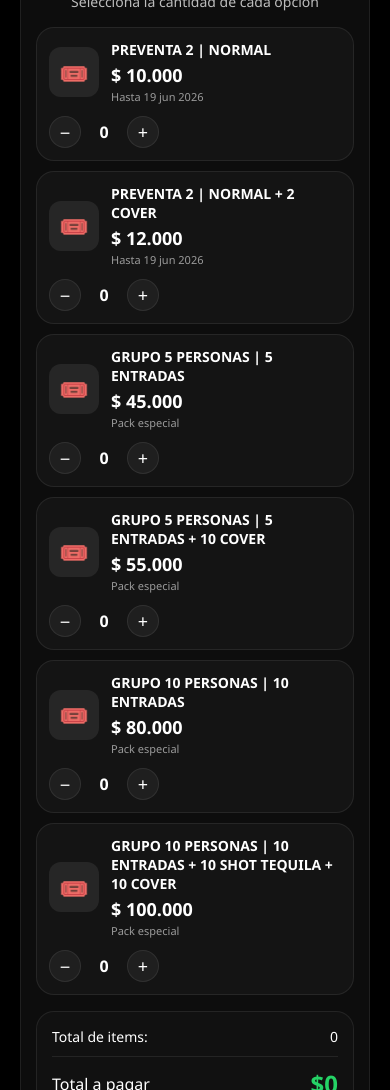
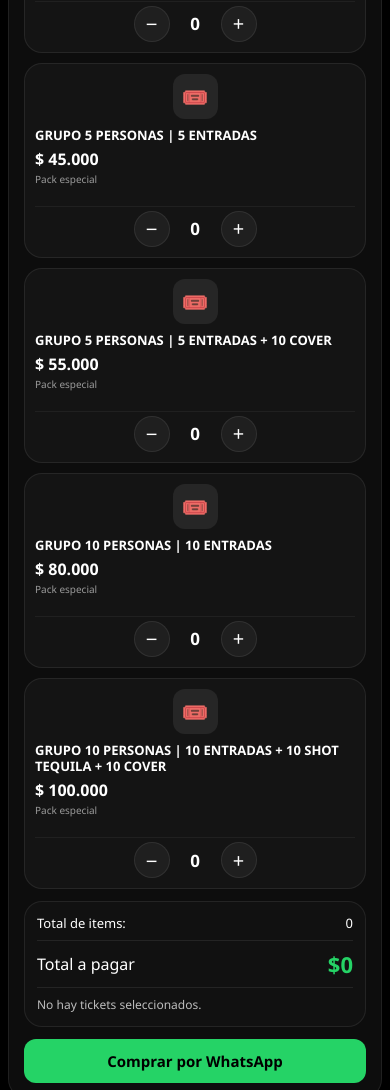
Before and after one commit to insomniosessions/WEBINSOMNIO, a plain HTML site: page index.htm in a window 390 px wide. Shown: the part 85-1175 px from the top of the page. Drawn offline with Linux system fonts and the light colour scheme.

Commit message:
Update index.htm

```diff
--- a/index.htm
+++ b/index.htm
@@ -2,7 +2,7 @@
 <html lang="es">
 <head>
 <meta charset="UTF-8">
-<meta name="viewport" content="width=device-width, initial-scale=1.0">
+<meta name="viewport" content="width=device-width, initial-scale=1.0, maximum-scale=1.0, user-scalable=no">
 <title>Compra tus Tickets</title>
 
 <style>
@@ -17,7 +17,7 @@ body{
     overflow-x:hidden;
     background:#000;
     color:#fff;
-    padding:10px;
+    padding:0;
 }
 .container{
     min-height:100vh;
@@ -25,6 +25,7 @@ body{
     justify-content:center;
     align-items:center;
     padding:10px;
+    width:100%;
 }
 .ticket-box{
     width:100%;
@@ -40,6 +41,7 @@ body{
     text-align:center;
     font-size:28px;
     margin-bottom:8px;
+    line-height:1.2;
 }
 .ticket-box p{
     text-align:center;
@@ -79,6 +81,7 @@ body{
 .option-title{
     font-size:14px;
     font-weight:700;
+    line-height:1.3;
 }
 .option-price{
     font-size:18px;
@@ -94,6 +97,7 @@ body{
     display:flex;
     align-items:center;
     gap:8px;
+    flex-shrink:0;
 }
 .qty-btn{
     width:32px;
@@ -104,6 +108,9 @@ body{
     color:#fff;
     font-size:18px;
     cursor:pointer;
+    display:flex;
+    align-items:center;
+    justify-content:center;
 }
 .qty-btn:hover{
     background:#25D366;
@@ -127,6 +134,7 @@ body{
     justify-content:space-between;
     margin-bottom:6px;
     font-size:14px;
+    align-items:center;
 }
 .summary-total{
     display:flex;
@@ -160,21 +168,69 @@ body{
     border-radius:15px;
     font-size:16px;
     font-weight:bold;
+    cursor:pointer;
 }
 .buy-btn:hover{
     transform:translateY(-2px);
 }
+
 @media(max-width:500px){
+    body{ padding:0; }
+    .container{
+        padding:8px;
+        min-height:100vh;
+        height:100vh;
+    }
+    .ticket-box{
+        padding:15px;
+        max-width:100%;
+        border-radius:20px;
+    }
+    .ticket-box h1{ font-size:22px; margin-bottom:6px; }
+    .ticket-box p{ font-size:13px; margin-bottom:12px; }
     .option-card{
         flex-direction:column;
         align-items:stretch;
+        padding:10px;
     }
-    .ticket-box{
-        padding:15px;
+    .option-left{
+        width:100%;
+        flex-direction:column;
+        align-items:stretch;
+        gap:8px;
     }
-    .ticket-box h1{
-        font-size:24px;
+    .icon-box{
+        width:45px;
+        height:45px;
+        font-size:22px;
+        align-self:center;
     }
+    .option-title{ font-size:13px; }
+    .option-price{ font-size:16px; }
+    .option-sub{ font-size:10px; }
+    .option-controls{
+        width:100%;
+        justify-content:center;
+        margin-top:8px;
+        padding-top:4px;
+        border-top:1px solid rgba(255,255,255,.05);
+    }
+    .qty-btn{ width:36px; height:36px; font-size:20px; }
+    .qty-box{ width:35px; font-size:17px; }
+    .summary{ padding:12px; margin-top:12px; }
+    .summary-row{ font-size:13px; }
+    .summary-total{ margin-top:8px; padding-top:8px; }
+    .summary-total strong{ font-size:22px; }
+    .purchase-summary{ font-size:12px; margin-top:8px; padding-top:8px; }
+    .buy-btn{ padding:12px; font-size:15px; margin-top:12px; border-radius:12px; }
+}
+
+@media(max-width:360px){
+    .ticket-box h1{ font-size:20px; }
+    .ticket-box p{ font-size:12px; }
+    .option-title{ font-size:12px; }
+    .option-price{ font-size:15px; }
+    .buy-btn{ font-size:14px; padding:11px; }
 }
 </style>
 </head>
@@ -189,26 +245,20 @@ body{
 <div id="options"></div>
 
 <div class="summary">
-
     <div class="summary-row">
         <span>Total de items:</span>
         <span id="totalItems">0</span>
     </div>
-
     <div class="summary-total">
         <span>Total a pagar</span>
         <strong>$<span id="totalPrice">0</span></strong>
     </div>
-
     <div id="purchaseSummary" class="purchase-summary">
         No hay tickets seleccionados.
     </div>
-
 </div>
 
-<a id="whatsappBtn"
-   class="buy-btn"
-   target="_blank">
+<a id="whatsappBtn" class="buy-btn" target="_blank">
    Comprar por WhatsApp
 </a>
 
@@ -216,191 +266,67 @@ body{
 </div>
 
 <script>
-
 const phone = "56912345678";
 
 const products = [
-    {
-        id:"p1",
-        icon:"🎟️",
-        title:"PREVENTA 2 | NORMAL",
-        price:10000,
-        subtitle:"Hasta 19 jun 2026"
-    },
-    {
-        id:"p2",
-        icon:"🎟️",
-        title:"PREVENTA 2 | NORMAL + 2 COVER",
-        price:12000,
-        subtitle:"Hasta 19 jun 2026"
-    },
-    {
-        id:"p3",
-        icon:"🎟️",
-        title:"GRUPO 5 PERSONAS | 5 ENTRADAS",
-        price:45000,
-        subtitle:"Pack especial"
-    },
-    {
-        id:"p4",
-        icon:"🎟️",
-        title:"GRUPO 5 PERSONAS | 5 ENTRADAS + 10 COVER",
-        price:55000,
-        subtitle:"Pack especial"
-    },
-    {
-        id:"p5",
-        icon:"🎟️",
-        title:"GRUPO 10 PERSONAS | 10 ENTRADAS",
-        price:80000,
-        subtitle:"Pack especial"
-    },
-    {
-        id:"p6",
-        icon:"🎟️",
-        title:"GRUPO 10 PERSONAS | 10 ENTRADAS + 10 SHOT TEQUILA + 10 COVER",
-        price:100000,
-        subtitle:"Pack especial"
-    }
+    { id:"p1", icon:"🎟️", title:"PREVENTA 2 | NORMAL", price:10000, subtitle:"Hasta 19 jun 2026" },
+    { id:"p2", icon:"🎟️", title:"PREVENTA 2 | NORMAL + 2 COVER", price:12000, subtitle:"Hasta 19 jun 2026" },
+    { id:"p3", icon:"🎟️", title:"GRUPO 5 PERSONAS | 5 ENTRADAS", price:45000, subtitle:"Pack especial" },
+    { id:"p4", icon:"🎟️", title:"GRUPO 5 PERSONAS | 5 ENTRADAS + 10 COVER", price:55000, subtitle:"Pack especial" },
+    { id:"p5", icon:"🎟️", title:"GRUPO 10 PERSONAS | 10 ENTRADAS", price:80000, subtitle:"Pack especial" },
+    { id:"p6", icon:"🎟️", title:"GRUPO 10 PERSONAS | 10 ENTRADAS + 10 SHOT TEQUILA + 10 COVER", price:100000, subtitle:"Pack especial" }
 ];
 
 const state = {};
-
 products.forEach(p => state[p.id] = 0);
 
-function formatCLP(n){
-    return n.toLocaleString("es-CL");
-}
+function formatCLP(n){ return n.toLocaleString("es-CL"); }
 
 function renderOptions(){
-
-    document.getElementById("options").innerHTML =
-    products.map(p => `
+    document.getElementById("options").innerHTML = products.map(p => `
     <div class="option-card">
-
         <div class="option-left">
-
-            <div class="icon-box">
-                ${p.icon}
+            <div class="icon-box">${p.icon}</div>
+            <div>
+                <div class="option-title">${p.title}</div>
+                <div class="option-price">$ ${formatCLP(p.price)}</div>
+                <div class="option-sub">${p.subtitle}</div>
             </div>
-
-            <div>
-                <div class="option-title">
-                    ${p.title}
-                </div>
-
-                <div class="option-price">
-                    $ ${formatCLP(p.price)}
-                </div>
-
-                <div class="option-sub">
-                    ${p.subtitle}
-                </div>
-            </div>
-
         </div>
-
         <div class="option-controls">
-
-            <button
-                class="qty-btn"
-                onclick="changeQty('${p.id}',-1)">
-                −
-            </button>
-
-            <div
-                class="qty-box"
-                id="qty-${p.id}">
-                0
-            </div>
-
-            <button
-                class="qty-btn"
-                onclick="changeQty('${p.id}',1)">
-                +
-            </button>
-
+            <button class="qty-btn" onclick="changeQty('${p.id}',-1)">−</button>
+            <div class="qty-box" id="qty-${p.id}">0</div>
+            <button class="qty-btn" onclick="changeQty('${p.id}',1)">+</button>
         </div>
-
-    </div>
-    `).join("");
+    </div>`).join("");
 }
 
 function changeQty(id, delta){
-
-    state[id] = Math.max(
-        0,
-        state[id] + delta
-    );
-
-    document.getElementById(
-        `qty-${id}`
-    ).innerText = state[id];
-
+    state[id] = Math.max(0, state[id] + delta);
+    document.getElementById(`qty-${id}`).innerText = state[id];
     updateSummary();
 }
 
 function updateSummary(){
-
-    let total = 0;
-    let items = 0;
-    let lines = [];
-
+    let total = 0, items = 0, lines = [];
     products.forEach(p=>{
-
         const qty = state[p.id];
-
         if(qty > 0){
-
-            const subtotal =
-                qty * p.price;
-
+            const subtotal = qty * p.price;
             total += subtotal;
             items += qty;
-
-            lines.push(
-                `• ${p.title} x${qty} = $${formatCLP(subtotal)}`
-            );
+            lines.push(`• ${p.title} x${qty} = $${formatCLP(subtotal)}`);
         }
     });
-
-    document.getElementById(
-        "totalItems"
-    ).innerText = items;
-
-    document.getElementById(
-        "totalPrice"
-    ).innerText = formatCLP(total);
-
-    document.getElementById(
-        "purchaseSummary"
-    ).innerHTML =
-        lines.length
-        ? lines.join("<br>")
-        : "No hay tickets seleccionados.";
-
-    const message =
-        lines.length
-        ? `Hola 👋
-
-Quiero comprar:
-
-${lines.join("\n")}
-
-Total a pagar: $${formatCLP(total)}`
-        : `Hola 👋
-
-Quiero comprar entradas.`;
-
-    document.getElementById(
-        "whatsappBtn"
-    ).href =
-    `https://wa.me/${phone}?text=${encodeURIComponent(message)}`;
+    document.getElementById("totalItems").innerText = items;
+    document.getElementById("totalPrice").innerText = formatCLP(total);
+    document.getElementById("purchaseSummary").innerHTML = lines.length ? lines.join("<br>") : "No hay tickets seleccionados.";
+    const message = lines.length ? `Hola 👋\n\nQuiero comprar:\n\n${lines.join("\n")}\n\nTotal a pagar: $${formatCLP(total)}` : `Hola 👋\n\nQuiero comprar entradas.`;
+    document.getElementById("whatsappBtn").href = `https://wa.me/${phone}?text=${encodeURIComponent(message)}`;
 }
 
 renderOptions();
 updateSummary();
-
 </script>
 
 </body>
```
